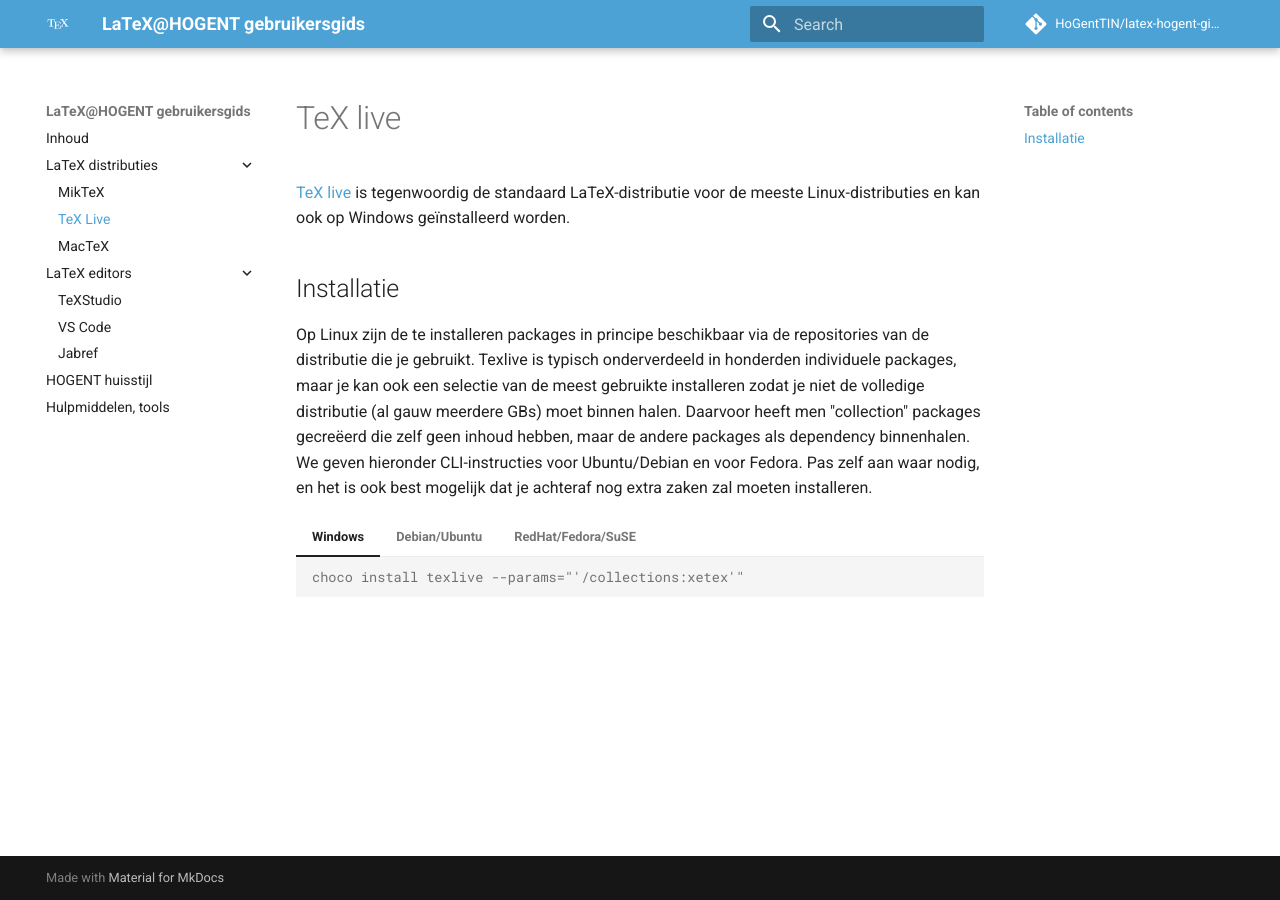
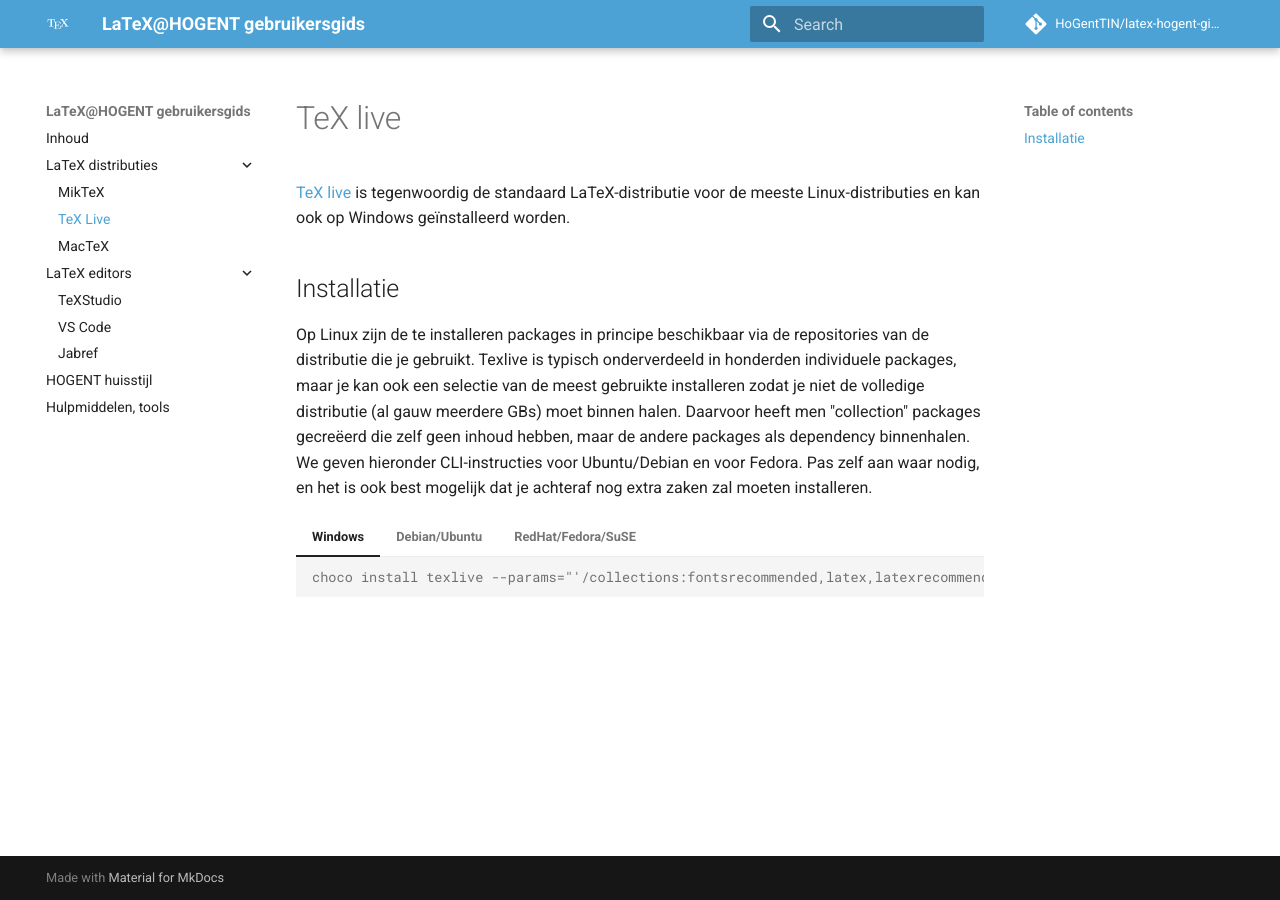
Before and after one commit to HoGentTIN/latex-hogent-gids, an MkDocs documentation site: the page built from docs/installatie-texlive.md, in a window 1280 px wide. Built offline with MkDocs 1.6.1 and Material for MkDocs 9.7.7, drawn with Linux system fonts in a browser that asks for light colours; comment, search, counter and statistics services are not loaded.

Commit message:
Add more detailed command for texlive on Windows

````diff
--- a/docs/installatie-texlive.md
+++ b/docs/installatie-texlive.md
@@ -9,7 +9,7 @@
 === "Windows"
 
     ```console
-    choco install texlive --params="'/collections:xetex'"
+    choco install texlive --params="'/collections:fontsrecommended,latex,latexrecommended,langeuropean,pictures,xetex'"
     ```
 
 === "Debian/Ubuntu"
````
